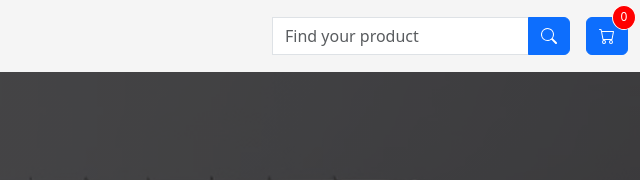
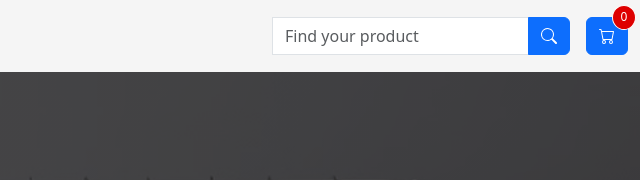
Before and after one commit to dimariabovol/fwdays-a11y-workshop, a website with bundled scripts: page index.html in a window 1280 px wide. Shown: the top 180 px of the page, 640-1280 px from the left. Built offline with nearby package versions, Linux system fonts and the light colour scheme; no server answers.

Commit message:
Fix cart count background color

```diff
--- a/src/css/layout/header.css
+++ b/src/css/layout/header.css
@@ -54,7 +54,7 @@
   font-size: 0.75rem;
   color: #fff;
   text-align: center;
-  background-color: #ff0000;
+  background-color: #de0000;
   border: 0.0625rem solid currentColor;
   border-radius: 50%;
 }
```
